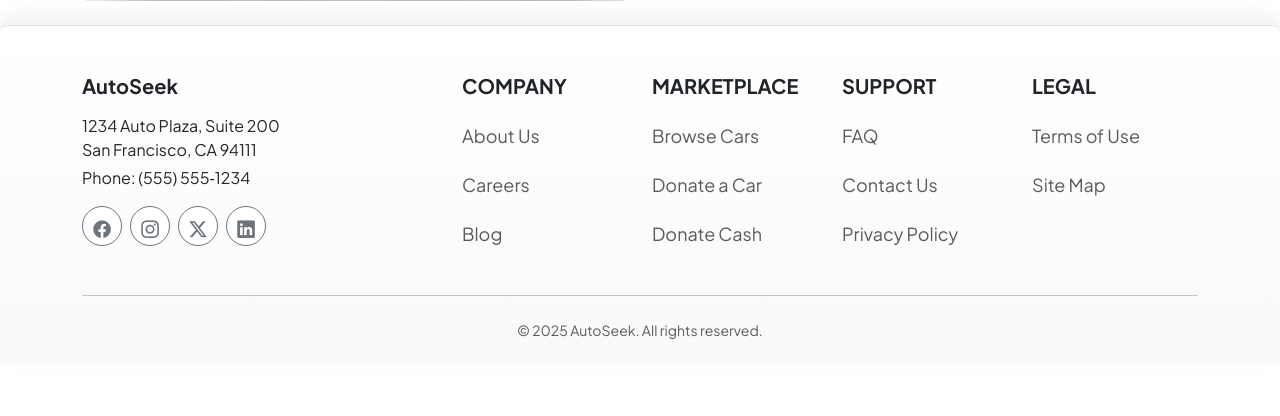
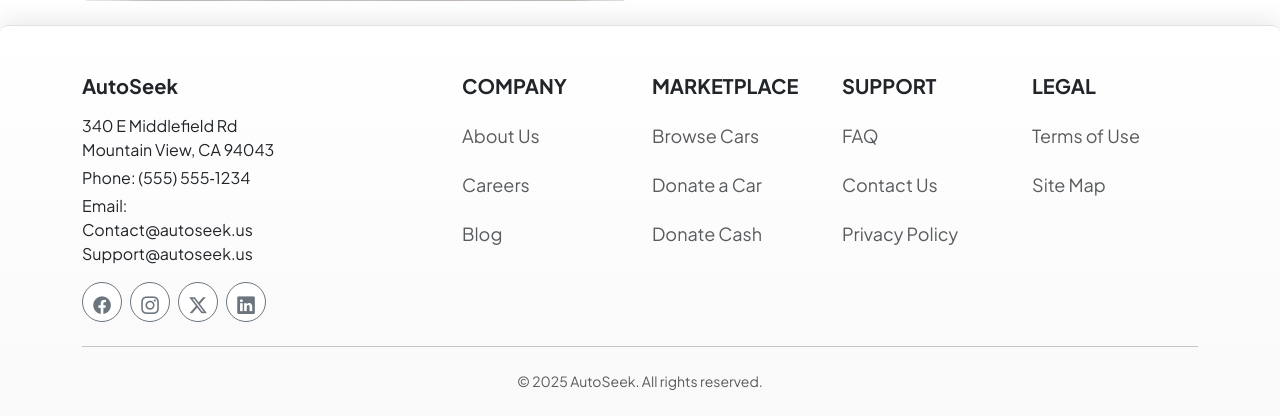
Before and after one commit to NingyuanBi/CarSal, a Flask app: page /car/1 in a window 1280 px wide. Shown: the part 410-826 px from the top of the page. Before the commit the page ends 749 px from the top, so only its background shows below. Run offline with Flask 3, Linux system fonts and the light colour scheme.

Commit message:
Address and email update
Updated the address and emails at footer

```diff
--- a/templates/base.html
+++ b/templates/base.html
@@ -304,8 +304,16 @@
           <!-- Brand & address -->
           <div class="col-md-4">
             <h5 class="fw-bold mb-3">AutoSeek</h5>
-            <p class="mb-1">1234 Auto Plaza, Suite&nbsp;200<br>San&nbsp;Francisco, CA&nbsp;94111</p>
-            <p class="mb-3">Phone: (555)&nbsp;555‑1234</p>
+            <p class="mb-1">
+              340&nbsp;E&nbsp;Middlefield&nbsp;Rd<br>
+              Mountain&nbsp;View, CA&nbsp;94043
+            </p>
+            <p class="mb-1">Phone: (555)&nbsp;555‑1234</p>
+            <p class="mb-1 mb-3">
+              Email:<br>
+              Contact@autoseek.us<br>
+              Support@autoseek.us
+            </p>
 
             <!-- Social icons -->
             <div class="d-flex gap-2">
```
